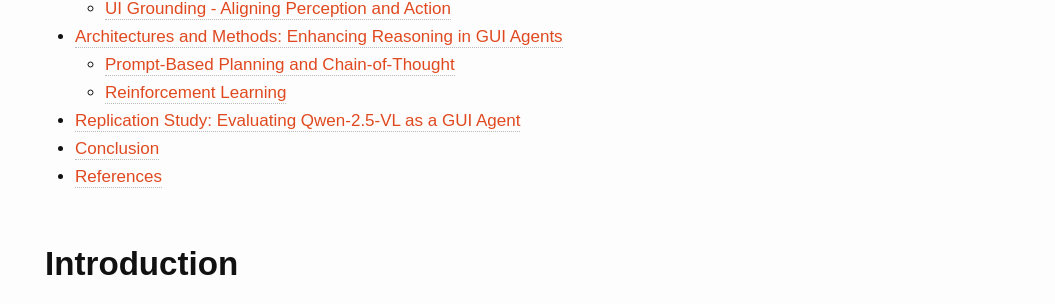
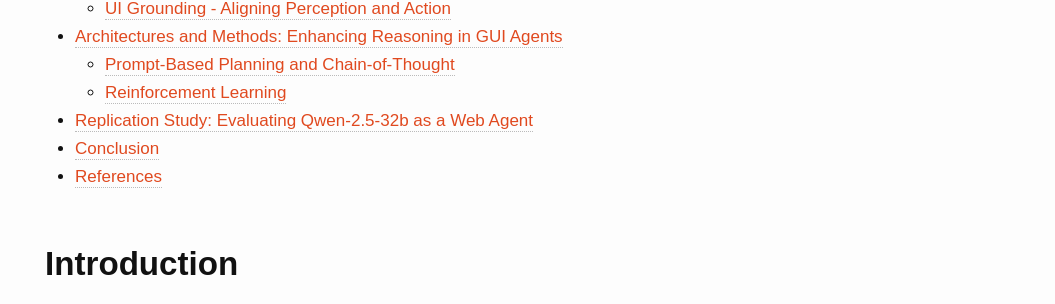
Before and after one commit to UCLAdeepvision/CS269-Projects-2025Spring, a Jekyll site: the page built from _posts/2025-06-03-student-27-WebAgent.md, in a window 1280 px wide and 900 px high, scrolled down 673 px. Shown: the part 149-453 px from the top of the window, without its empty margins (225-1280 px from the left). Built offline with Jekyll 4.4.1, drawn with Linux system fonts in a browser that asks for light colours; some web fonts are replaced; comment, search, counter and statistics services are not loaded; some of the changed text lies outside the part shown.

Commit message:
start: replication study

```diff
--- a/_posts/2025-06-03-student-27-WebAgent.md
+++ b/_posts/2025-06-03-student-27-WebAgent.md
@@ -152,7 +152,7 @@ Another angle of learning from experience is self-improvement via trajectory rel
 In more recent literature, Agent Q [27] couples Monte-Carlo Tree Search with an LLM policy, augments each node with AI-feedback self-critique to densify sparse web rewards, and finally distills both winning and failing branches through Direct Preference Optimization; this “search-and-learn” loop boosts WebShop success to roughly 50 % and raises real-world OpenTable booking from 18 % to 81–95 %, surpassing GPT-4o and human baselines. InfiGUI-R1 [28] moves GUI agents from reactive clicking to deliberative reasoning via a two-stage Actor2Reasoner pipeline: Spatial Reasoning Distillation first implants explicit cross-modal reasoning traces, then RL-based Deliberation Enhancement rewards sub-goal planning and error recovery, producing a 3 B-parameter agent that matches or outperforms far larger models on ScreenSpot [29] grounding and long-horizon AndroidControl [31] tasks. Complementing these, UI-R1 [30] shows that a lean rule-based reinforcement fine-tuning regime—with a novel action-type/argument/format reward and GRPO on just 136 hard examples—can lift a 3 B Qwen-2.5-VL model by +22 pp on ScreenSpot and +12 pp on AndroidControl [31], rivaling much larger SFT models and even demonstrating that explicit reasoning can be skipped for simple grounding without loss of accuracy.
 
 
-## Replication Study: Evaluating Qwen-2.5-VL as a GUI Agent
+## Replication Study: Evaluating Qwen-2.5-32b as a Web Agent
 
 
 ## Conclusion
```
Also changed, not shown: 2 other files.
